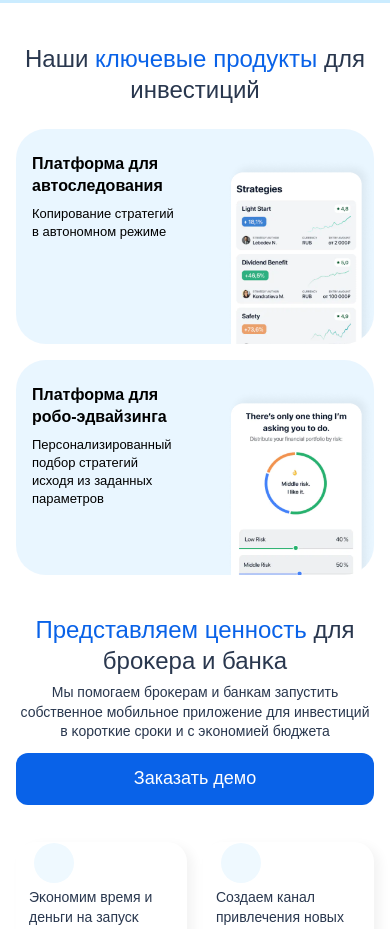
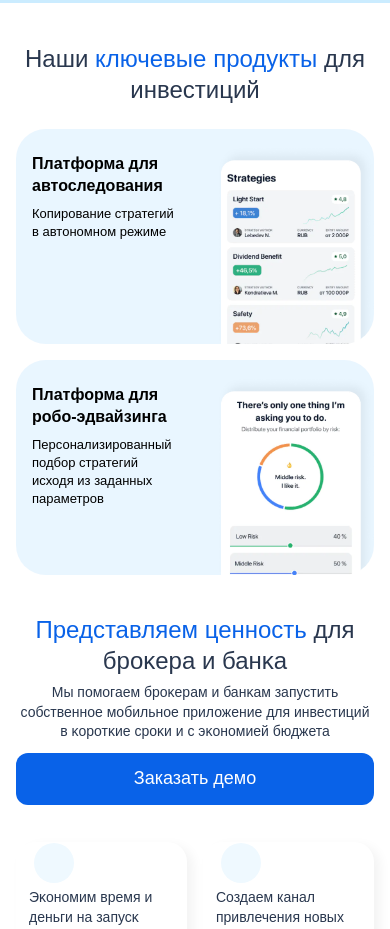
Before and after one commit to tlkv/fin-kit, a plain HTML site: page index.html in a window 390 px wide. Shown: the part 960-1889 px from the top of the page. Drawn offline with Linux system fonts and the light colour scheme; a web font is replaced by a local one.

Commit message:
fix: minor media query update

```diff
--- a/styles/media.css
+++ b/styles/media.css
@@ -175,10 +175,6 @@
   main .container {
     background: url('../assets/img/front_backgound_compr.webp') top 46px left -5px / 118% no-repeat;
   }
-
-  .products_item_top {
-    background-size: 150px;
-  }
 }
 
 @media (max-width: 359px) {
```
